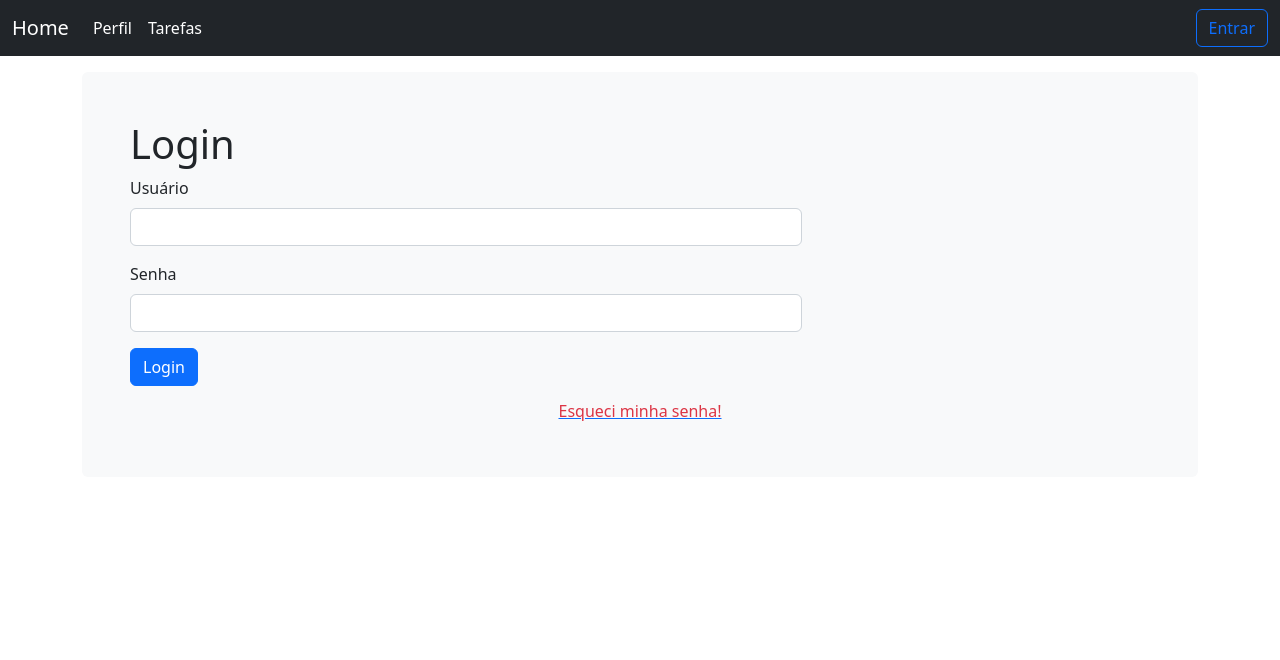
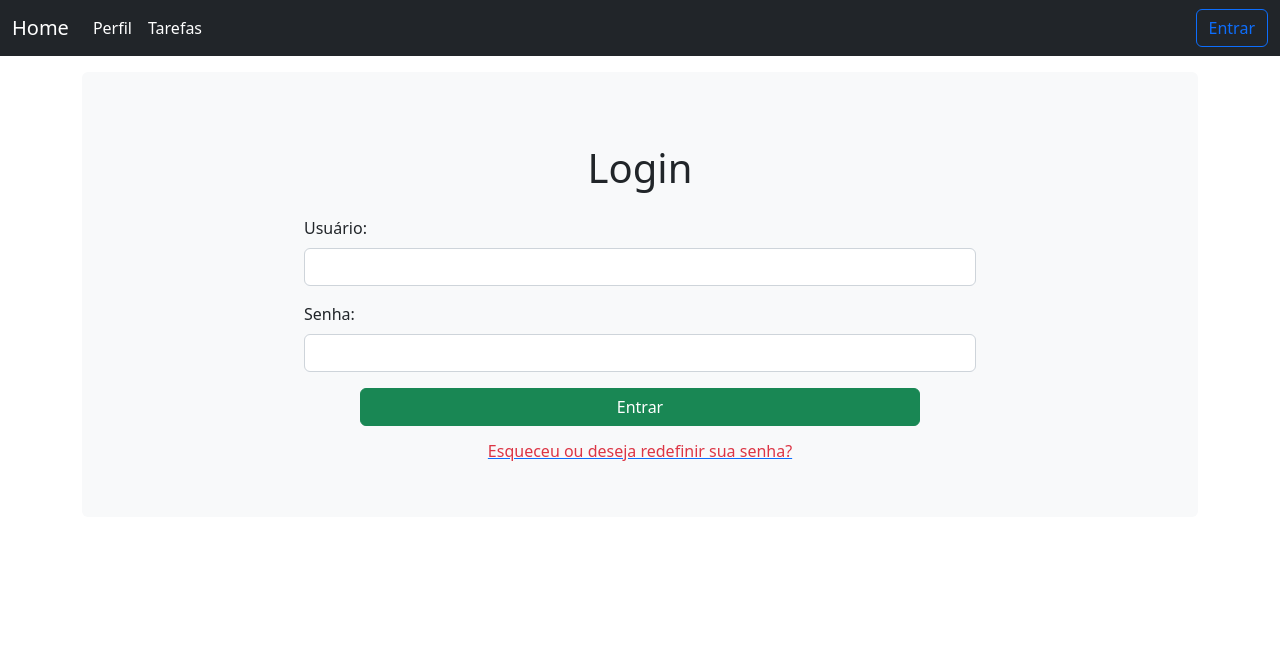
Before and after one commit to NascimentoFrancisco/task_manager, a Django app: page /accounts/login/ in a window 1280 px wide. Shown: the top 660 px of the page. Run offline with Django 4.2, Linux system fonts and the light colour scheme; some libraries are stand-ins or nearby versions.

Commit message:
Ajustes na redefição de senhas

```diff
--- a/accounts/models.py
+++ b/accounts/models.py
@@ -11,7 +11,7 @@ class User(AbstractBaseUser, PermissionsMixin):
     username = models.CharField(
         'Usuário', max_length=30, null=False, blank=False,
         unique=True, error_messages={'unique' : "Usuário já cadastrado!"},
-        help_text='Um nome curto para a sua idetificação exclusiva no sistema.'
+        help_text='Um nome curto para a sua identificação exclusiva no sistema.'
     )
 
     name = models.CharField(
--- a/accounts/views.py
+++ b/accounts/views.py
@@ -1,9 +1,6 @@
 from django.shortcuts import render
 from django.urls import reverse_lazy
-from django.http import HttpResponse
 from django.contrib import messages
-from django.conf import settings
-from django.core.mail import send_mail
 from django.contrib.auth.mixins import LoginRequiredMixin
 from django.views.generic import (
         CreateView, UpdateView, DeleteView, View
@@ -104,6 +101,6 @@ class ResetPasswordView(SuccessMessageMixin, PasswordResetView):
     subject_template_name = 'accounts/password_reset_subject'
     success_message = "Enviamos um e-mail com instruções para definir sua senha, " \
                        "se existir uma conta com o e-mail que você digitou. Você deve recebê-lo em breve." \
-                       " Se você não receber um e-mail, " \
+                       "Se você não receber um e-mail, " \
                        "certifique-se de que inseriu o endereço com o qual se registrou e verifique sua pasta de spam."
     success_url = reverse_lazy('home')
--- a/templates/accounts/delete.html
+++ b/templates/accounts/delete.html
@@ -16,7 +16,7 @@
                 {{ form.as_p }}
                 <button type="submit" class="btn btn-danger">Excluir</button>
 
-                <a href="{% url 'accounts:home_user' %}">
+                <a href="javascript:history.back()">
                     <button type="button" class="btn btn-outline-danger">Cancelar</button>
                 </a>
             </form>
--- a/templates/accounts/login.html
+++ b/templates/accounts/login.html
@@ -1,10 +1,9 @@
 {% extends 'base.html' %}
 {% block container %}
-
-<div class="row">
+<div class="row justify-content-center">
   <div class="col-md-8 col-md-offset-2">
     <div class="page-header">
-        <h1>Login</h1>
+        <h1 class="font-weight-light my-4 text-center">Login</h1>
         {% for error in form.non_field_errors %}
                   <div class='alert alert-danger'>
                       {{ error }}
@@ -14,20 +13,27 @@
     <form class="form-horizontal" method="post">
         {% csrf_token %}
         <div class="mb-3">
-            <label for="exampleInputEmail1" class="form-label">Usuário</label>
+            <label for="exampleInputEmail1" class="form-label">Usuário:</label>
             <input name="username" type="text" class="form-control" required>
         </div>
         <div class="mb-3">
-            <label for="exampleInputPassword1" class="form-label">Senha</label>
+            <label for="exampleInputPassword1" class="form-label">Senha:</label>
             <input name="password" type="password" class="form-control" required>
         </div>
-        <button type="submit" class="btn btn-primary">Login</button>
+        <div class="form-row">
+            <div class="col-md-10 offset-md-1">
+              <div class="form-group mt-0 mb-1">
+                  <button type="submit" class="col-md-12 btn btn-success">Entrar
+                  </button>
+              </div>
+           </div>
+         </div>
     </form>
 </div>
 <div class="card-footer text-center">
     <div class="small">
         <a href="/accounts/password-reset/">
-            <h6 class="text-danger">Esqueci minha senha!</h6>
+            <h6 class="text-danger">Esqueceu ou deseja redefinir sua senha?</h6>
         </a>
     </div>
 </div>
```
Also changed, not shown: templates/accounts/password_reset.html (+12 -2 lines).
